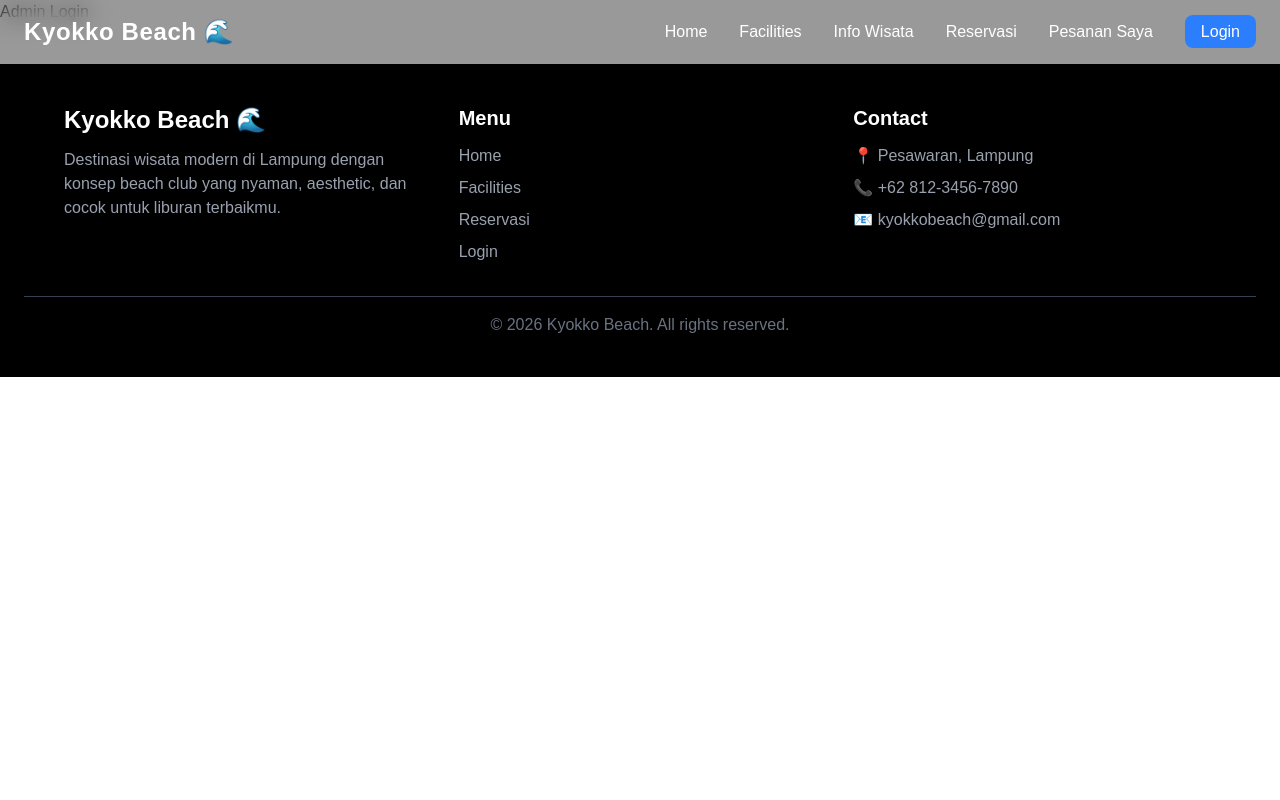
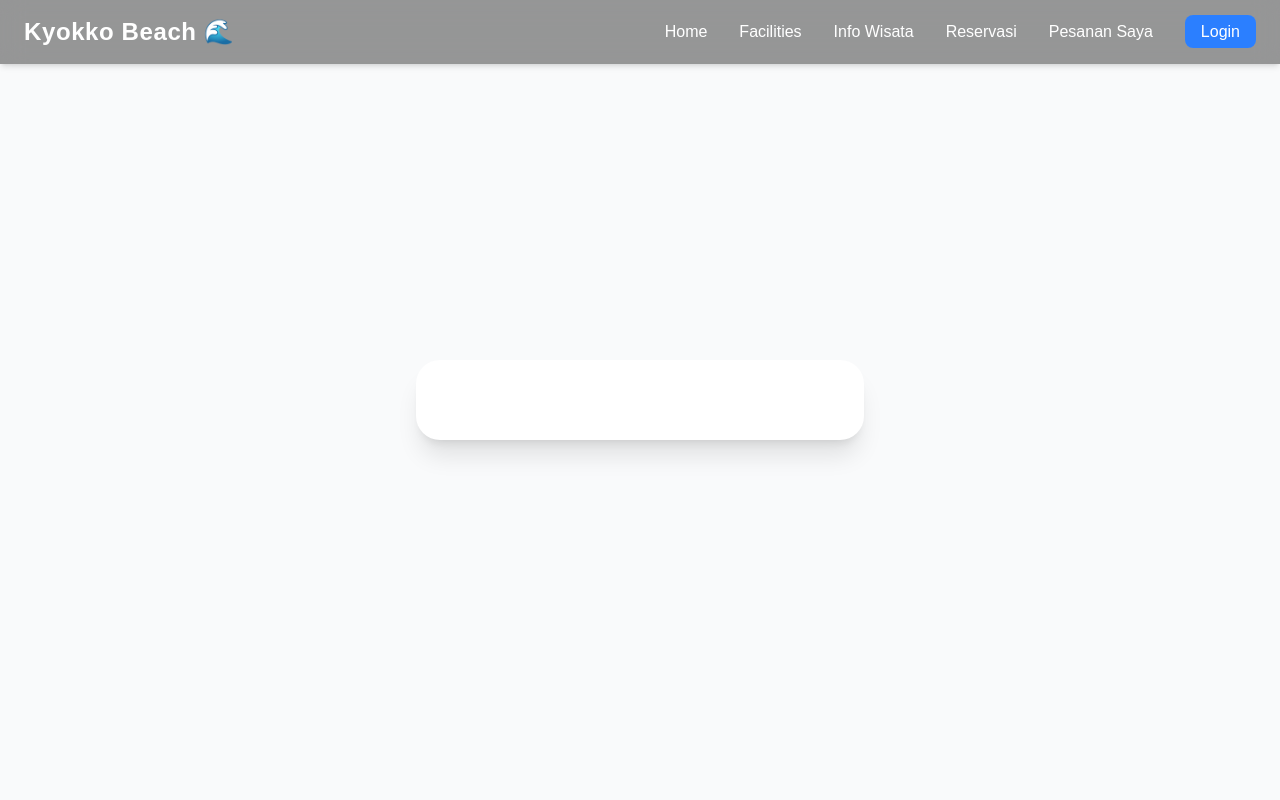
Before and after one commit to salavansaputra-cell/TA-WEB-24A-SANSAN, a Next.js app: page /admin/login in a window 1280 px wide. Shown: the top 800 px of the page. Built offline with nearby package versions, Linux system fonts and the light colour scheme.

Commit message:
Nadia: menambahkan struktur layout login admin

```diff
--- a/app/admin/login/page.tsx
+++ b/app/admin/login/page.tsx
@@ -10,5 +10,9 @@ export default function AdminLoginPage() {
 
   const [password, setPassword] = useState("");
 
-  return <main>Admin Login</main>;
+  return (
+    <main className="min-h-screen flex items-center justify-center bg-gray-50 px-6">
+      <div className="bg-white shadow-xl rounded-3xl p-10 w-full max-w-md"></div>
+    </main>
+  );
 }
```
